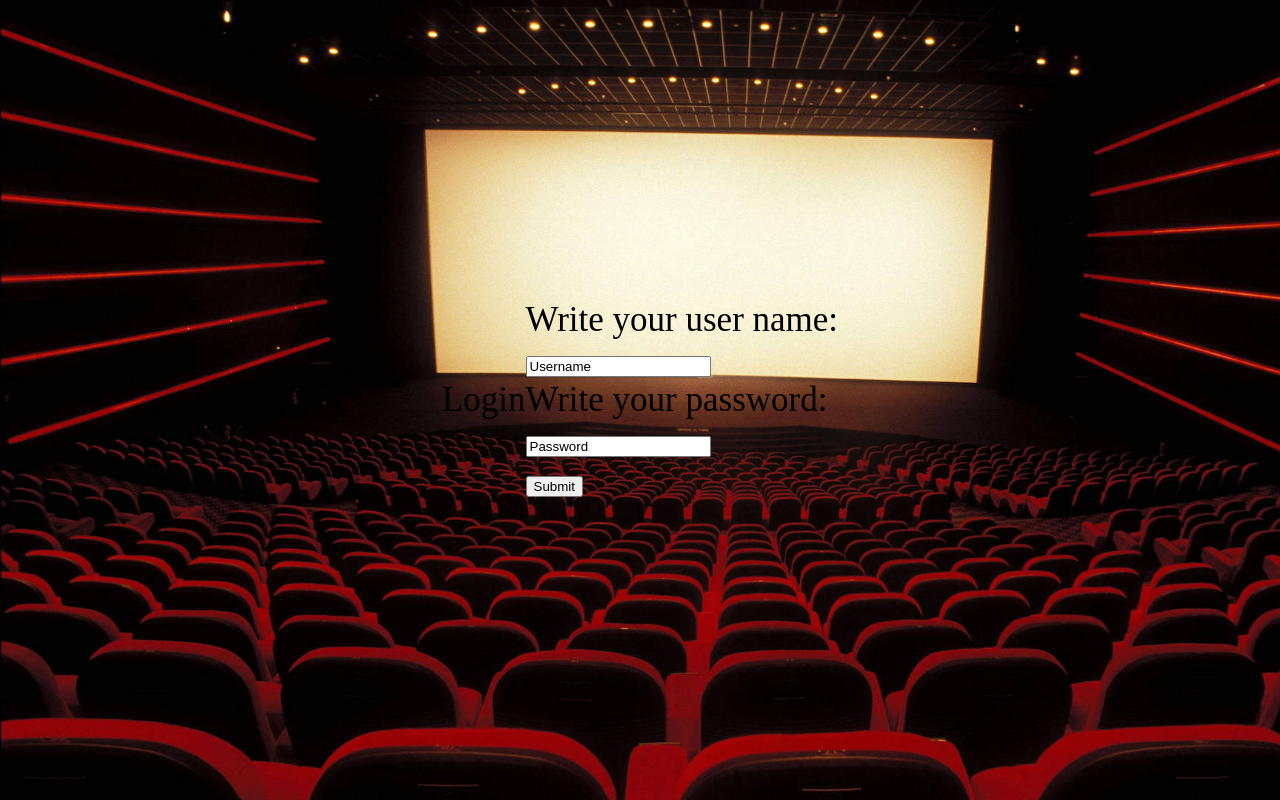
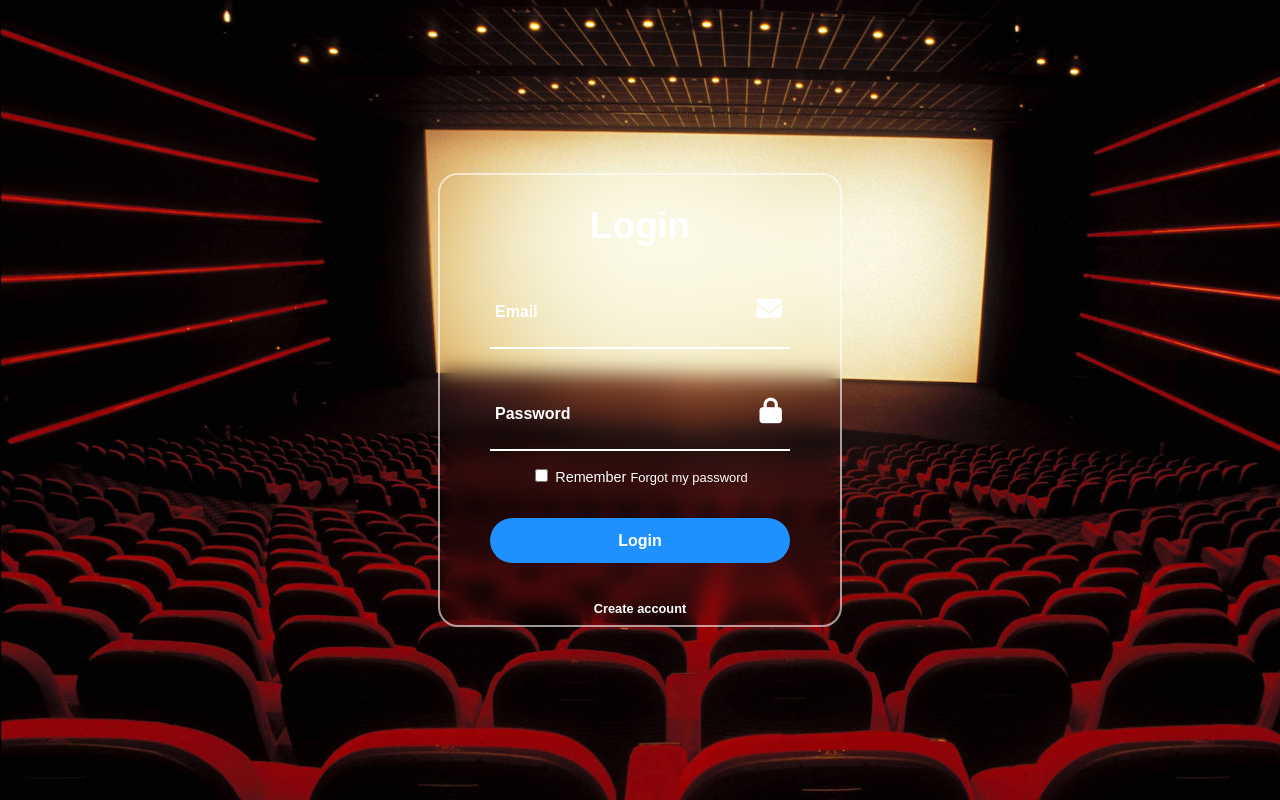
Before and after one commit to MarlonMora23/CineWeb, a website built with Parcel: page index.html in a window 1280 px wide. Built offline with nearby package versions, Linux system fonts and the light colour scheme.

Commit message:
login page finished

```diff
--- /dev/null
+++ b/css/Design.css
@@ -0,0 +1,146 @@
+body{
+  background-image: url("../img/sala-de-cine.jpg");
+  background-size: cover;
+  margin: 0;
+  padding: 0;
+  height: 100vh; /*Establece el alto del cuerpo al 100% del viewport (ventana del navegador)*/
+
+}
+
+form{
+  font-family: 'Poppins', sans-serif;
+  margin: 0;
+  padding: 0;
+}
+
+section{
+  display: flex;
+  justify-content: center;
+  align-items: center;
+  width: 100%;
+  min-height: 100vh;
+
+}
+
+.contender{
+  position: relative;
+  width: 400px;
+  border: 2px solid rgba(255, 255, 255, .6);
+  border-radius: 20px;
+  backdrop-filter: blur(10px);
+  height: 450px;
+  display: flex;
+  justify-content: center;
+  align-items: center;
+}
+
+.contender h2{
+  font-size: 2.3rem;
+  color: #fff;
+  text-align: center;
+}
+
+.input-contender{
+  position: relative;
+  margin: 30px 0;
+  width: 300px;
+  border-bottom: 2px solid #fff;
+
+}
+
+.input-contender label{
+  position: absolute;
+  top: 50%;
+  left: 5px;
+  transform: translateY(-50%);
+  color: #fff;
+  font-size: 1rem;
+  pointer-events: none;
+  transition: .6s;
+  font-weight: bold;
+}
+
+input:focus ~ label,
+input:valid ~ label{
+  top: -5px;
+}
+
+.input-contender input{
+  width: 100%;
+  height: 50px;
+  background-color: transparent;
+  border: none;
+  outline: none;
+  font-size: 1rem;
+  padding: 15px 0 5px;
+  color: #fff;
+}
+
+.input-contender i{
+  position: absolute;
+  color: #fff;
+  font-size: 1.6rem;
+  top: 19px;
+  right: 8px;
+
+}
+
+.forgot{
+  margin: -15px 0 15px;
+  font-size: .9em;
+  color: #fff;
+  display: flex;
+  justify-content: center;
+}
+
+.forgot label input{
+  margin: 3px;
+}
+
+.forgot label a{
+  color: #fff;
+  text-decoration: none;
+  transition: .3s;
+  font-size: .9em;
+}
+
+.forgot label a:hover{
+  text-decoration: underline;
+}
+
+.log button{
+  width: 100%;
+  height: 45px;
+  border-radius: 40px;
+  background-color: dodgerblue;
+  border: white;
+  font-weight: bold;
+  color: white;
+  cursor: pointer;
+  outline: none;
+  font-size: 1rem;
+  transition: .4s;
+}
+
+.log button:hover{
+  opacity: .9;
+}
+
+.register{
+  font-size: .8rem;
+  color: #fff;
+  text-align: center;
+  margin: 20px 0 10px;
+}
+
+.register a {
+  text-decoration: none;
+  color: #fff;
+  font-weight: bold;
+  transition: .3s;
+}
+
+.register a:hover{
+  text-decoration: underline;
+
+}
--- a/css/Desing.css
+++ /dev/null
@@ -1,12 +0,0 @@
-body{
-  background-image: url("../img/sala-de-cine.jpg");
-  background-size: cover;
-  margin: 0;
-  padding: 0;
-  display: flex;
-  justify-content: center; /*Centra horizontalmente*/
-  align-items: center; /*Centra verticalmente*/
-  height: 100vh; /*Establece el alto del cuerpo al 100% del viewport (ventana del navegador)*/
-  font-size: 35px; /*tamaño de letra*/
-
-}
--- a/index.html
+++ b/index.html
@@ -3,23 +3,52 @@
 <html lang="es">
 
     <meta charset="UTF-8">
+    <script src="https://kit.fontawesome.com/7f5c9cd26d.js" crossorigin="anonymous"></script>
     <meta name="viewport" content="width=device-width, initial-scale=1.0">
 
    <head>
-      <link rel="stylesheet" type="text/css" href="css/Desing.css">
+      <link rel="stylesheet" type="text/css" href="css/Design.css">
       <title>CineWeb</title>
    </head>
 
    <body>
-       <p>Login</p>
+      <section>
+        <div class="contender">
+          <div class="form">
+            <form action="#">
+              <h2>Login</h2>
 
-       <form action="">
-         <label for="fname">Write your user name:</label><br>
-         <input type="text" id="fname" name="fname" value="Username"><br>
-         <label for="lname">Write your password:</label><br>
-         <input type="text" id="lname" name="lname" value="Password"><br>
-         <input type="submit" value="Submit">
-       </form>
+              <div class="input-contender">
+                <i class="fa-solid fa-envelope"></i>
+                <input type="email" required>
+                <label for="#">Email</label>
+              </div>
+
+              <div class="input-contender">
+                <i class="fa-solid fa-lock"></i>
+                <input type="Password" required>
+                <label for="#">Password</label>
+              </div>
+
+              <div class="forgot">
+                <label>
+                  <input type="checkbox"> Remember
+                  <a href="#">Forgot my password</a>
+                </label>
+              </div><br>
+
+              <div class="log">
+                <button>Login</button>
+              </div><br>
+
+              <div class="register">
+                <a href="#">Create account</a>
+              </div>
+
+            </form>
+          </div>
+        </div>
+      </section>
    </body>
 
 </html>
```
